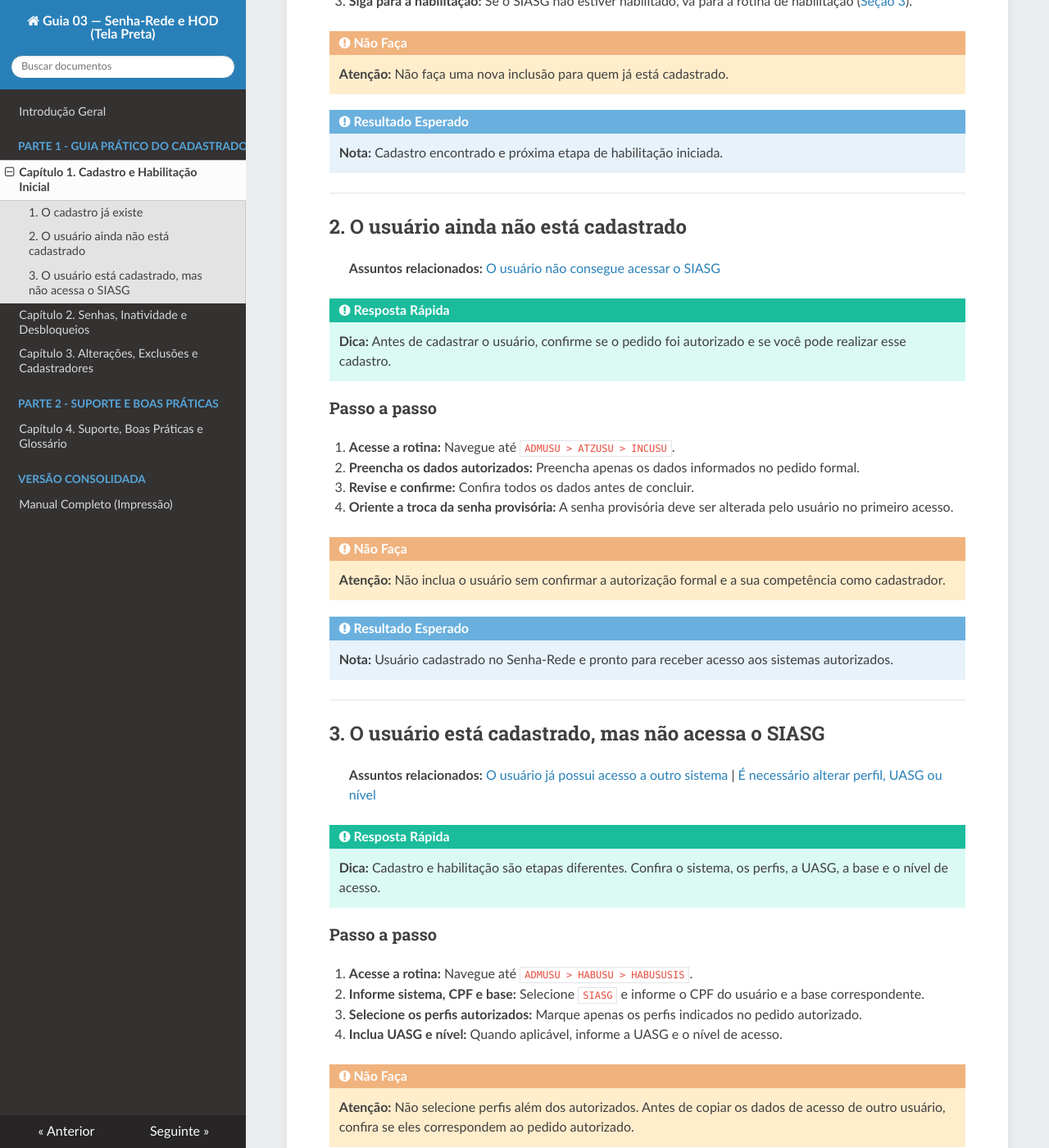
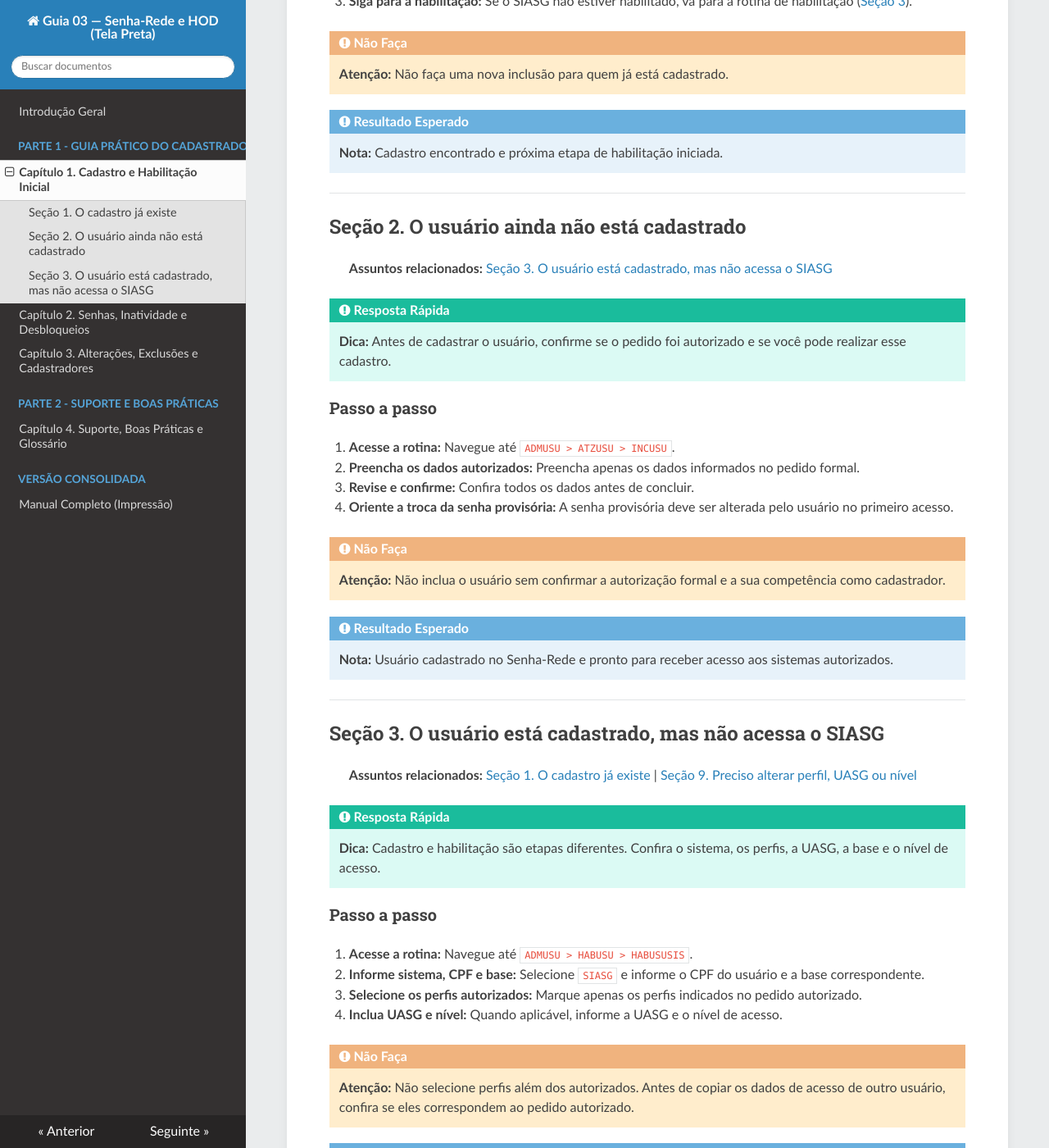
Before and after one commit to siqueiraazevedo2013-cloud/Tutorial-Guia-03-Senha-Rede-HOD, an MkDocs documentation site: the page built from docs/01-cadastro-e-habilitacao.md, in a window 1280 px wide and 1400 px high, scrolled down 614 px. Shown: the whole window at 82% size. Built offline with MkDocs 1.6.1, drawn with Linux system fonts in a browser that asks for light colours; nearby versions of some CDN libraries; some of the changed text lies outside the part shown.

Commit message:
Update section titles for consistency in documentation

```diff
--- a/docs/01-cadastro-e-habilitacao.md
+++ b/docs/01-cadastro-e-habilitacao.md
@@ -6,15 +6,15 @@
   <button class="btn-acessibilidade btn-imprimir" onclick="window.print()" title="Imprimir ou baixar esta página">🖨️ Imprimir ou baixar esta página</button>
 </div>
 
-# 1. Cadastro e Habilitação Inicial
+# Capítulo 1. Cadastro e Habilitação Inicial
 
 Este capítulo reúne os procedimentos iniciais para verificar se um usuário já possui registro no **Senha-Rede**, realizar uma nova inclusão ou liberar o acesso específico ao **SIASG**.
 
 ---
 
-## 1. O cadastro já existe
+## Seção 1. O cadastro já existe
 
-> **Assuntos relacionados:** [O usuário não consegue acessar o SIASG](#3-o-usuario-esta-cadastrado-mas-nao-acessa-o-siasg)
+> **Assuntos relacionados:** [Seção 3. O usuário está cadastrado, mas não acessa o SIASG](#secao-3-o-usuario-esta-cadastrado-mas-nao-acessa-o-siasg)
 
 !!! tip "Resposta Rápida"
     **Dica:** Confira se falta liberar o acesso ao SIASG. Se o usuário já está cadastrado, não o cadastre novamente.
@@ -23,7 +23,7 @@ Este capítulo reúne os procedimentos iniciais para verificar se um usuário j
 
 1. **Consulte o CPF:** Pesquise o usuário pelo CPF no Senha-Rede.
 2. **Confira os sistemas vinculados:** Veja em quais sistemas o usuário já está habilitado.
-3. **Siga para a habilitação:** Se o SIASG não estiver habilitado, vá para a rotina de habilitação ([Seção 3](#3-o-usuario-esta-cadastrado-mas-nao-acessa-o-siasg)).
+3. **Siga para a habilitação:** Se o SIASG não estiver habilitado, vá para a rotina de habilitação ([Seção 3](#secao-3-o-usuario-esta-cadastrado-mas-nao-acessa-o-siasg)).
 
 !!! warning "Não Faça"
     **Atenção:** Não faça uma nova inclusão para quem já está cadastrado.
@@ -33,9 +33,9 @@ Este capítulo reúne os procedimentos iniciais para verificar se um usuário j
 
 ---
 
-## 2. O usuário ainda não está cadastrado
+## Seção 2. O usuário ainda não está cadastrado
 
-> **Assuntos relacionados:** [O usuário não consegue acessar o SIASG](#3-o-usuario-esta-cadastrado-mas-nao-acessa-o-siasg)
+> **Assuntos relacionados:** [Seção 3. O usuário está cadastrado, mas não acessa o SIASG](#secao-3-o-usuario-esta-cadastrado-mas-nao-acessa-o-siasg)
 
 !!! tip "Resposta Rápida"
     **Dica:** Antes de cadastrar o usuário, confirme se o pedido foi autorizado e se você pode realizar esse cadastro.
@@ -55,9 +55,9 @@ Este capítulo reúne os procedimentos iniciais para verificar se um usuário j
 
 ---
 
-## 3. O usuário está cadastrado, mas não acessa o SIASG
+## Seção 3. O usuário está cadastrado, mas não acessa o SIASG
 
-> **Assuntos relacionados:** [O usuário já possui acesso a outro sistema](#1-o-cadastro-ja-existe) | [É necessário alterar perfil, UASG ou nível](03-alteracoes-exclusoes-e-cadastradores.md#9-preciso-alterar-perfil-uasg-ou-nivel)
+> **Assuntos relacionados:** [Seção 1. O cadastro já existe](#secao-1-o-cadastro-ja-existe) | [Seção 9. Preciso alterar perfil, UASG ou nível](03-alteracoes-exclusoes-e-cadastradores.md#secao-9-preciso-alterar-perfil-uasg-ou-nivel)
 
 !!! tip "Resposta Rápida"
     **Dica:** Cadastro e habilitação são etapas diferentes. Confira o sistema, os perfis, a UASG, a base e o nível de acesso.
@@ -76,5 +76,5 @@ Este capítulo reúne os procedimentos iniciais para verificar se um usuário j
     **Nota:** SIASG disponível no menu conforme os perfis e parâmetros autorizados.
 
 <div class="toolbar-rodape">
-  <button class="btn-acessibilidade btn-imprimir" onclick="window.print()" title="Imprimir ou Salvar PDF">🖨️ Imprimir / PDF</button>
+  <button class="btn-acessibilidade btn-imprimir" onclick="window.print()" title="Imprimir ou baixar esta página">🖨️ Imprimir ou baixar esta página</button>
 </div>
```
